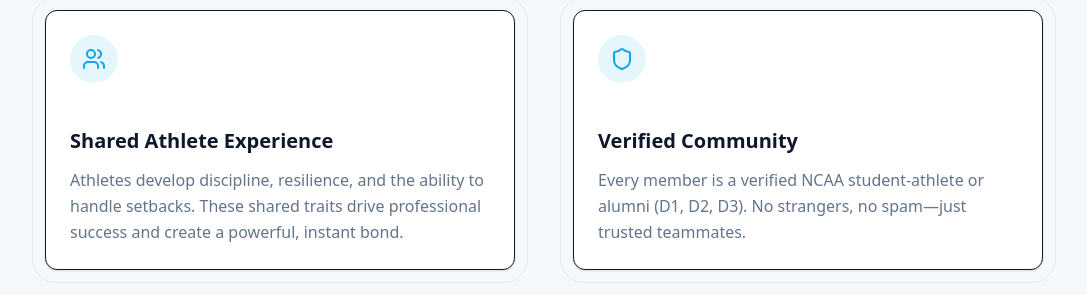
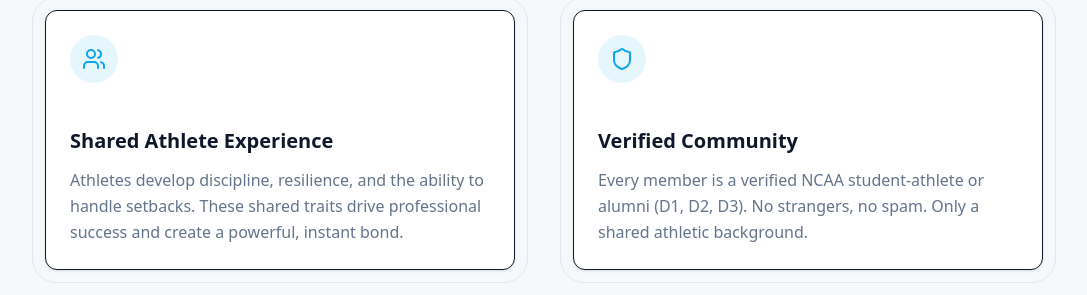
Before and after one commit to coreycjshen-commits/relay, a Next.js app: page / in a window 1280 px wide. Shown: the part 1142-1437 px from the top of the page, without its empty margins (96-1183 px from the left). Built offline with nearby package versions, Linux system fonts and the light colour scheme; no server answers.

Commit message:
Content tweak: Update Verified Community copy

```diff
--- a/src/app/page.tsx
+++ b/src/app/page.tsx
@@ -67,7 +67,7 @@ export default function LandingPage() {
                   <h3 className="text-heading-3 text-primary mb-3">Verified Community</h3>
                   <p className="text-muted-foreground leading-relaxed">
                     Every member is a verified NCAA student-athlete or alumni (D1, D2, D3).
-                    No strangers, no spam—just trusted teammates.
+                    No strangers, no spam. Only a shared athletic background.
                   </p>
                 </div>
               </div>
```
